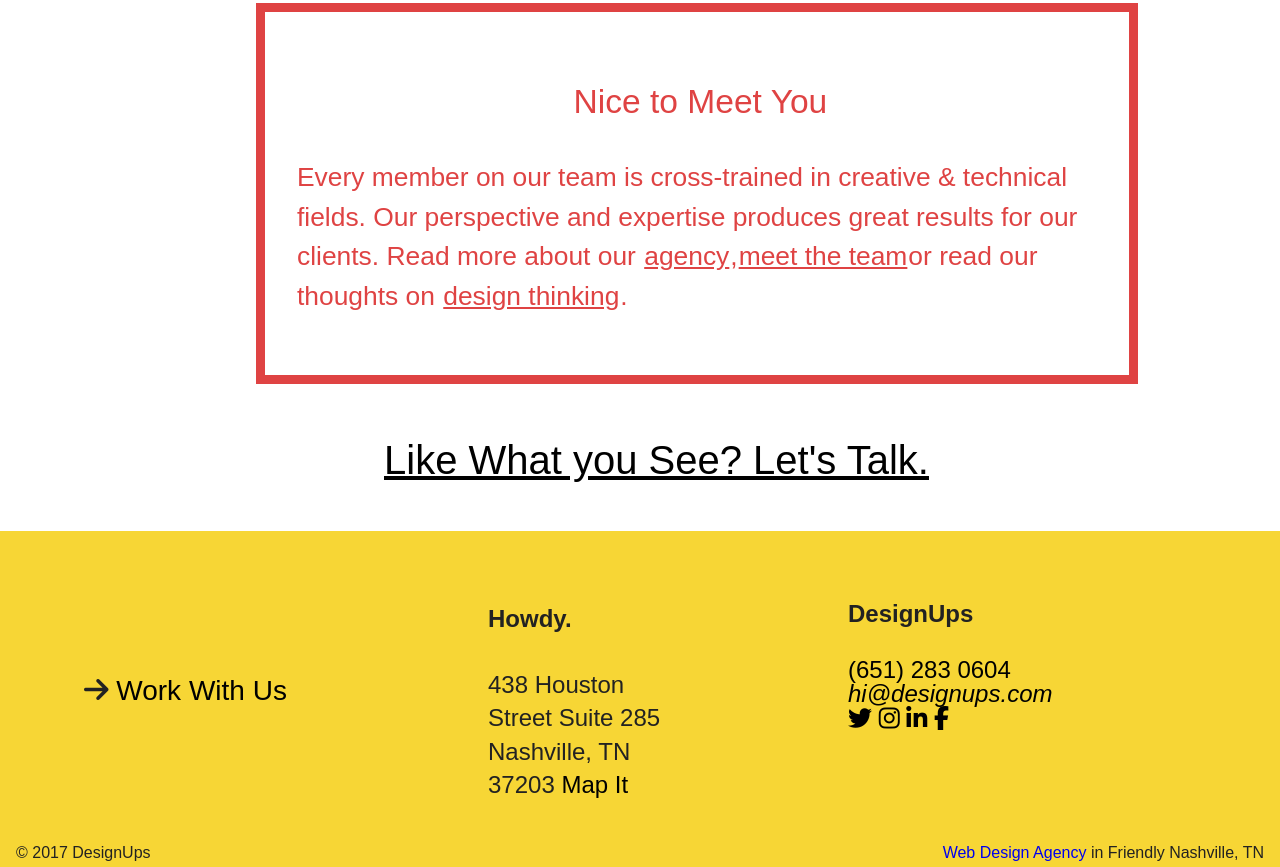
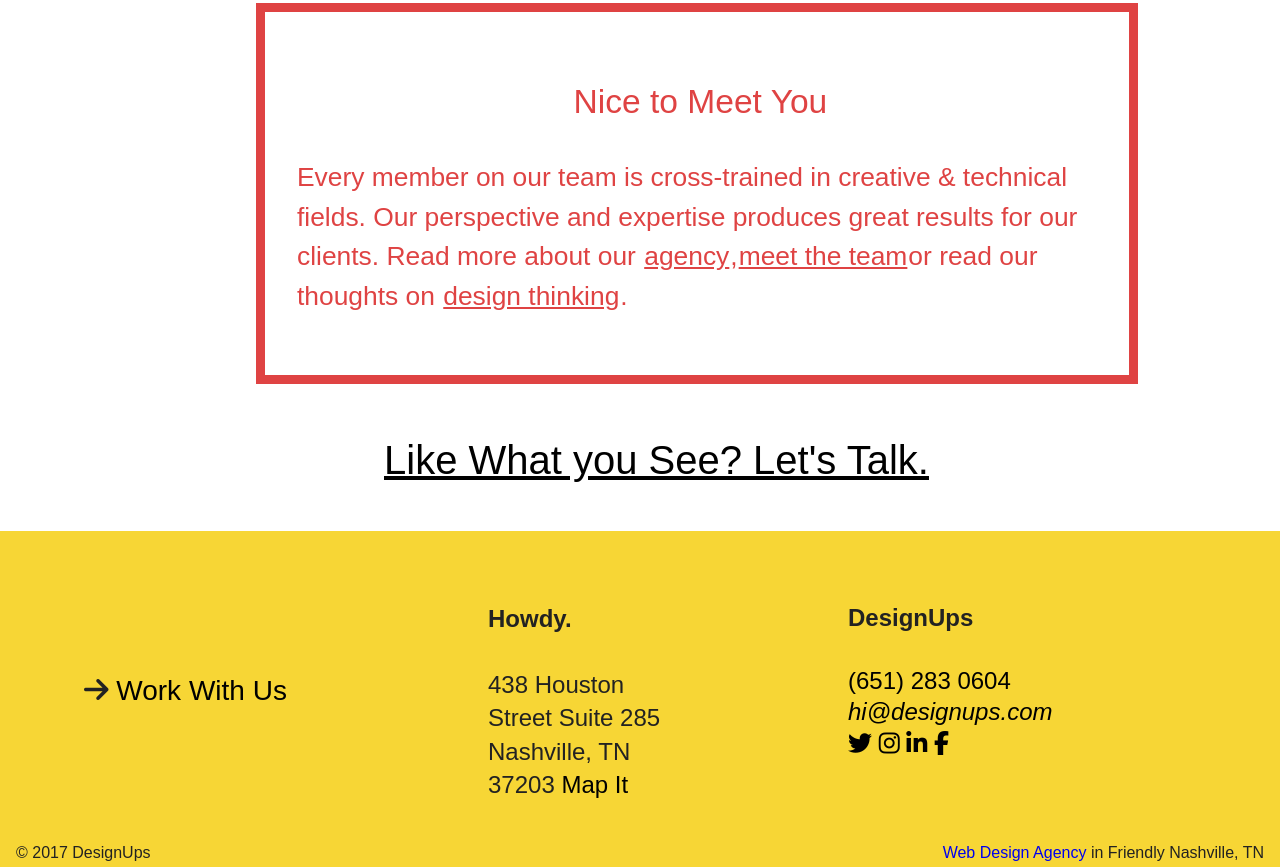
Before and after one commit to ktbanken/designups-casestudy, a plain HTML site: page designups-casestudy/index.html in a window 1280 px wide. Shown: the part 1540-2407 px from the top of the page. Drawn offline with nearby package versions, Linux system fonts and the light colour scheme; files that its build step writes are made by us from their sources; files whose address does not match are found by name; a web font is replaced by a local one.

Commit message:
Final validation

```diff
--- a/designups-casestudy/css/main.css
+++ b/designups-casestudy/css/main.css
@@ -114,14 +114,15 @@ body{
     color:#fff;
     font-size: 88%;
     letter-spacing: .001em;
+}
 
-}
 .topbar-column2{
     position:fixed;
     top:.1em;
     right:1em;
     z-index: 10;
 }
+
 .backgroundgraident{
     display:inline;
     height:711px;
@@ -135,6 +136,7 @@ body{
     line-height: .1em;
 
 }
+
 .section1-body{
     position: absolute;
     left:17em;
@@ -143,6 +145,7 @@ body{
     color:#fff;
     letter-spacing: 0.09375rem;
 }
+
 .intro-content-button{
    display:inline-block;
     position: relative;
@@ -150,45 +153,47 @@ body{
     line-height:.00001em;
     font-weight: lighter;
     padding:.1875em;
+}
 
-
-}
 .intro-content-button:hover{
     background-color: rgb(179, 67, 82);
     text-decoration: none;
     font-weight: lighter;
     line-height:.00001em;
+}
 
-}
 .section1 h1 a{
     text-decoration: none;
     color:#fff;
 }
+
 .section1 h1 a:visited{
     color:#fff;
 }
+
 .intro{
     text-transform: uppercase;
     font-size: 75%;
     line-height: .000000000009em;
+}
 
-}
 .mission{
     font-size:320%;
+}
 
-}
 .more-about-us{
     color:#fff;
 }
+
 .section1-body h3{
     font-size: 150%;
     letter-spacing:0.09375rem;
+}
 
-
-}
 .section1-body a:visited{
     color:#fff;
 }
+
 .main-nav{
     position: fixed;
     top:6em;
@@ -196,23 +201,27 @@ body{
     color:#fff;
     letter-spacing: 0.09375rem;
     text-align: left;
+}
 
-}
 .main-nav ul{
     list-style-type: none;
     font-size: 130%;
 }
+
 .main-nav a{
     text-decoration: none;
 }
+
 .main-nav a:visited{
     color:#fff;
     text-decoration: none;
 }
+
 .main-nav h2{
     font-weight: lighter;
     line-height: 2.5em;
 }
+
 /* ==========================================================================
  Section2
    ========================================================================== */
@@ -222,9 +231,11 @@ body{
     width: 40%;
     height:45em;
 }
+
 .purpous p{
     width:10em;
 }
+
 .section2-column2{
     float:right;
     width: 60%;
@@ -236,8 +247,8 @@ body{
     z-index: -10;
     width: 60%;
     height:45em;
+}
 
-}
 .column1-content{
 position:absolute;
 top:55em;
@@ -250,19 +261,24 @@ line-height: .1em;
     font-size: 190%;
     line-height: .5em;
 }
+
 .column1-content p{
     font-size: 130%;
 }
+
 .section2 p{
     color:#fff;
     line-height:1.8;
 }
+
 .section2 a{
     color:#fff;
 }
+
 .section2 a:hover{
     text-decoration: none;
 }
+
 /* ==========================================================================
  Section3
    ========================================================================== */
@@ -293,8 +309,8 @@ line-height: .1em;
     min-width: 100%;
     color:rgb(223, 67, 67);
     padding:0;
+}
 
-}
 .section3-content p{
     color:rgb(223, 67, 67);
     position: relative;
@@ -303,21 +319,22 @@ line-height: .1em;
     max-width: 100%;
     min-width: 100%;
     font-weight: lighter;
+}
 
-}
 .section3-content a{
     color:rgb(223, 67, 67);
     padding: 1px;
-
 }
 
 .section3-content a:visited{
     color:rgb(223, 67, 67);
 }
+
 .section3-content a:hover{
     text-decoration: none;
     background-color: rgb(243, 140, 156);
 }
+
 .lets-talk{
     position: relative;
     top:4em;
@@ -330,6 +347,7 @@ line-height: .1em;
     text-decoration: none;
     background-color: rgb(243, 140, 156);
 }
+
 .lets-talk:visited{
     color:#000;
 }
@@ -349,14 +367,16 @@ left:3em;
 font-size: 175%;
 width: 20%;
 }
+
 .footer-leftcolumn a{
 text-decoration: none;
 }
+
 .footer-rightcolumn2{
 position:absolute;
 right:10em;
 width:15%;
-line-height: 1em;
+line-height: 1.3em;
 font-size: 150%;
 }
 
@@ -378,6 +398,7 @@ font-size: 150%;
 .work-with-us{
     color:#000;
 }
+
 .content-far-right{
     color:#000;
 }
@@ -385,6 +406,7 @@ font-size: 150%;
 .footer-rightcolumn2 a{
     color:#000;
 }
+
 .footer-rightcolumn1 a{
     color:#000;
 }
@@ -392,17 +414,17 @@ font-size: 150%;
 .phone{
     text-decoration: none;
 }
+
 .phone:hover{
     text-decoration: underline;
 }
+
 .email{
     text-decoration: none;
 }
+
 .email:hover{
     text-decoration: underline;
-}
-
-
 }
 /* ==========================================================================
 Fixed Footer
@@ -412,19 +434,22 @@ Fixed Footer
 font-size: 75%;
 color:red;
 }
+
 .fixed-footer-column1{
 position:fixed;
 bottom:1em;
 left:1em;
 line-height: 1em;
+}
 
-}
 .fixed-footer a{
     text-decoration: none;
 }
+
 .fixed-footer a:visited{
     color:red;
 }
+
 .fixed-footer-column2{
 position:fixed;
 bottom:1em;
@@ -434,6 +459,7 @@ right:1em;
 .fixed-footer-column2 a{
     color:red;
 }
+
 .fixed-footer-column2 .fa-arrow-right{
 color:red;
 }
@@ -443,6 +469,7 @@ color:red;
     top:16em;
     left:1em;
 }
+
 .footer-column2{
     position: absolute;
     top:16em;
@@ -458,12 +485,15 @@ color:red;
 .base-footer a{
     text-decoration: none;
 }
+
 .base-footer a:hover{
     text-decoration: underline;
 }
+
 .base-footer a:visited{
     color:#000;
 }
+
 /* ==========================================================================
    Helper classes
    ========================================================================== */
```
